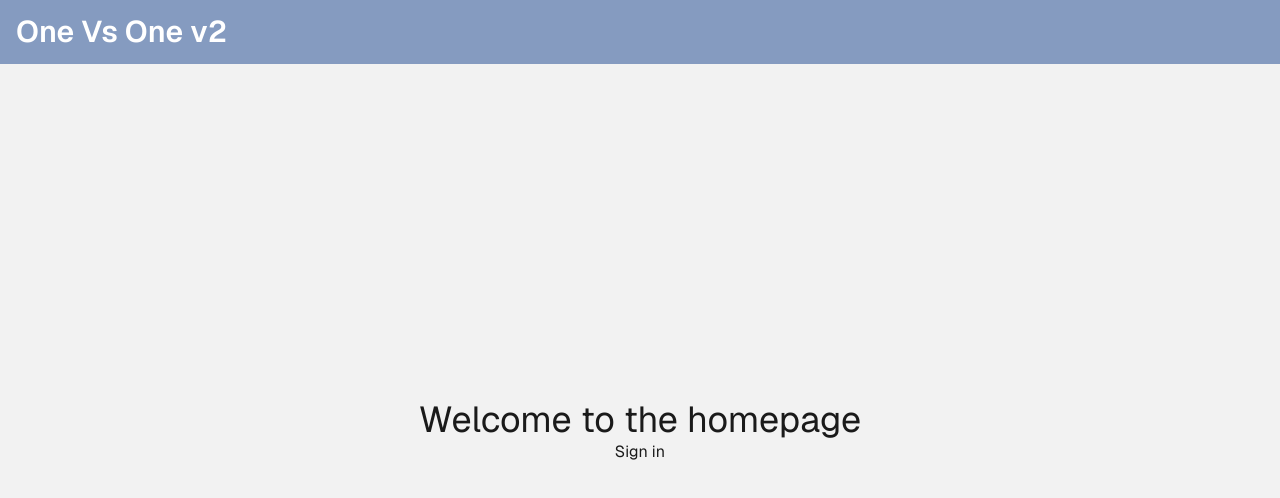
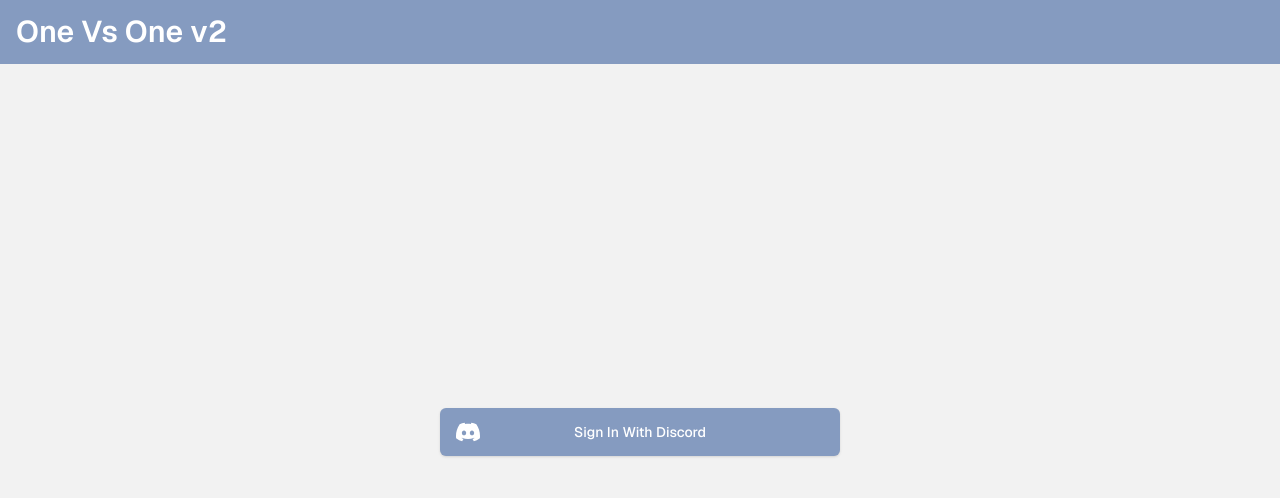
Before and after one commit to Christian-Stough/one-vs-one-two, a Next.js app: page / in a window 1280 px wide. Shown: the top 498 px of the page. Built offline with nearby package versions, Linux system fonts and the light colour scheme; no server answers.

Commit message:
added discord login buttons

```diff
--- a/next.config.js
+++ b/next.config.js
@@ -12,6 +12,15 @@ const config = {
   eslint: {
     ignoreDuringBuilds: true,
   },
+  images: {
+    remotePatterns: [
+      {
+        protocol: "https",
+        hostname: "cdn.discordapp.com",
+        pathname: "/**",
+      },
+    ],
+  },
 };
 
 export default config;
--- /dev/null
+++ b/src/app/_components/icons/discord.tsx
@@ -0,0 +1,15 @@
+import * as React from "react";
+const DiscordIcon = (props: React.SVGProps<SVGSVGElement>) => (
+  <svg
+    viewBox="0 0 256 199"
+    width="1em"
+    height="1em"
+    fill="currentColor"
+    xmlns="http://www.w3.org/2000/svg"
+    preserveAspectRatio="xMidYMid"
+    {...props}
+  >
+    <path d="M216.856 16.597A208.502 208.502 0 0 0 164.042 0c-2.275 4.113-4.933 9.645-6.766 14.046-19.692-2.961-39.203-2.961-58.533 0-1.832-4.4-4.55-9.933-6.846-14.046a207.809 207.809 0 0 0-52.855 16.638C5.618 67.147-3.443 116.4 1.087 164.956c22.169 16.555 43.653 26.612 64.775 33.193A161.094 161.094 0 0 0 79.735 175.3a136.413 136.413 0 0 1-21.846-10.632 108.636 108.636 0 0 0 5.356-4.237c42.122 19.702 87.89 19.702 129.51 0a131.66 131.66 0 0 0 5.355 4.237 136.07 136.07 0 0 1-21.886 10.653c4.006 8.02 8.638 15.67 13.873 22.848 21.142-6.58 42.646-16.637 64.815-33.213 5.316-56.288-9.08-105.09-38.056-148.36ZM85.474 135.095c-12.645 0-23.015-11.805-23.015-26.18s10.149-26.2 23.015-26.2c12.867 0 23.236 11.804 23.015 26.2.02 14.375-10.148 26.18-23.015 26.18Zm85.051 0c-12.645 0-23.014-11.805-23.014-26.18s10.148-26.2 23.014-26.2c12.867 0 23.236 11.804 23.015 26.2 0 14.375-10.148 26.18-23.015 26.18Z" />
+  </svg>
+);
+export default DiscordIcon;
--- a/src/app/page.tsx
+++ b/src/app/page.tsx
@@ -1,23 +1,78 @@
 "use client";
 
 import { signIn, signOut, useSession } from "next-auth/react";
+import { Button } from "~/components/ui/button";
+import DiscordIcon from "./_components/icons/discord";
+import Image from "next/image";
 
 export default function HomePage() {
+  /*
+  SESSION:
+ {
+  expires: DateTime
+  user: {
+    email: string,
+    id: string,
+    image: string,
+    name: string
+    }
+}
+  */
   const { data: session } = useSession();
 
-  if (session) {
-    return (
-      <main className="flex h-full flex-col items-center justify-center">
-        <h1 className="text-4xl">Welcome to the homepage</h1>
-        <button onClick={() => signOut()}>Sign out</button>
-      </main>
-    );
-  }
+  return (
+    <main className="flex h-full w-full">
+      {session ? (
+        <div className="flex h-full w-full gap-4">
+          <div className="just flex h-full w-1/2 items-center justify-center">
+            <div className="flex w-fit flex-col gap-2">
+              <div className="w-full text-center text-4xl font-semibold">
+                {session.user.name}
+              </div>
 
-  return (
-    <main className="flex h-full flex-col items-center justify-center">
-      <h1 className="text-4xl">Welcome to the homepage</h1>
-      <button onClick={() => signIn()}>Sign in</button>
+              <div className="h-fit w-fit rounded-sm border-4 border-black">
+                {session.user.image ? (
+                  <Image
+                    alt="profile"
+                    src={session.user.image}
+                    height={400}
+                    width={400}
+                  />
+                ) : null}
+              </div>
+            </div>
+          </div>
+          <div className="just flex h-full w-1/2 items-center justify-center">
+            <div className="flex flex-col gap-4">
+              <Button size="lg" className="w-[400px] py-6">
+                Join Lobby
+              </Button>
+              <Button size="lg" variant="outline" className="w-[400px] py-6">
+                Create New Lobby
+              </Button>
+              <Button
+                size="lg"
+                variant="destructive"
+                className="w-[400px] py-6 text-white"
+                onClick={() => signOut()}
+              >
+                Sign Out
+              </Button>
+            </div>
+          </div>
+        </div>
+      ) : (
+        <div className="flex h-full w-full items-center justify-center">
+          <Button
+            size="lg"
+            className="relative w-[400px] py-6 text-white"
+            onClick={() => signIn("discord")}
+          >
+            <DiscordIcon className="top-4.5 absolute left-4 size-6 text-white" />{" "}
+            Sign In With Discord
+          </Button>
+        </div>
+      )}
     </main>
   );
 }
--- /dev/null
+++ b/src/server/queries.ts
@@ -0,0 +1 @@
+"use server";
```
